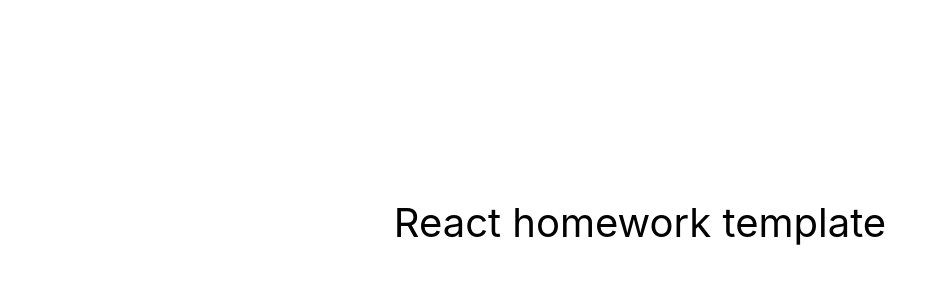
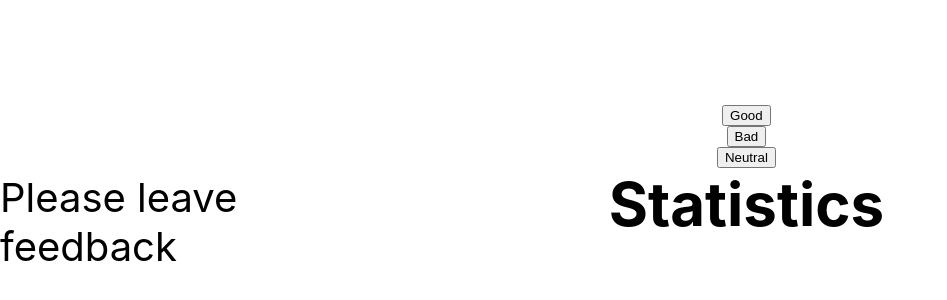
Before and after one commit to luisf756/goit-react-hw-02-feedback, a React (Create React App) app: page / in a window 1280 px wide. Shown: the part 178-478 px from the top of the page, without its empty margins (0-947 px from the left). Built offline with nearby package versions, Linux system fonts and the light colour scheme.

Commit message:
compile statistics

```diff
--- a/src/components/App.jsx
+++ b/src/components/App.jsx
@@ -1,3 +1,18 @@
+// import Statistics from "./statistics/Statistics";
+import FeedbackOptions from './feedbackOptions/FeedbackOptions'
+
+const section = {
+  width: '100vw',
+  height: '40vh',
+  margin: ' 0 auto',
+  marginBottom: '100px',
+  paddingRight: '100px',
+  display: 'flex',
+  flexDirection: 'column',
+  justifyContent: 'center',
+  alignItems: 'center',
+};
+
 export const App = () => {
   return (
     <div
@@ -10,7 +25,14 @@
         color: '#010101'
       }}
     >
-      React homework template
+      Please leave feedback
+      {/* <section style={section}>
+      <FeedbackOptions>
+      </section> */}
+      <section style={section}>
+        <FeedbackOptions  />
+        </section>
     </div>
+
   );
 };
--- /dev/null
+++ b/src/components/feedbackOptions/FeedbackOptions.jsx
@@ -0,0 +1,81 @@
+import React from 'react';
+import { Statistics } from 'components/statistics/Statistics';
+
+class FeedbackOptions extends React.Component {
+
+    state = {
+        good: 0,
+        neutral: 0,
+        bad: 0,
+      };
+
+     incrementGood = () => {
+        this.setState({ good: this.state.good + 1 });
+      };
+      incrementBad = () => {
+        this.setState({ bad: this.state.bad + 1 });
+      };
+       incrementNeutral = () => {
+        this.setState({ neutral: this.state.neutral + 1 });
+      };
+
+    render() {
+
+      return (
+        <>
+          <button onClick={this.incrementGood}>Good</button>
+          <button onClick={this.incrementBad}>Bad</button>
+          <button onClick={this.incrementNeutral}>Neutral</button>
+          <Statistics
+                state={this.state}
+                total={this.state.good + this.state.bad+ this.state.neutral}
+                posFid={(this.state.good/(this.state.good + this.state.bad+ this.state.neutral))*100}
+            ></Statistics>
+          {/* <p>Total: {this.state.good + this.state.bad+ this.state.neutral}</p> */}
+          {/* <p>Positive feedback: {(this.state.good/(this.state.good + this.state.bad+ this.state.neutral))*100} %</p>  */}
+        </>
+      );
+    }
+  }
+
+
+
+
+//   const Notification=()=>{
+//     return (<>
+//         <p>No feedback given</p>
+//         </>);
+//   };
+//   const Sstatistics = ({ state, total, posFid }) => {
+
+//     {
+//       if (total >= 1) {
+//         return (
+//           <>
+//             <h2>Statistics</h2>
+//             <p>good: {state.good}</p>
+//             <p>Neutral: {state.neutral}</p>
+//             <p>Bad: {state.bad}</p>
+//             <p>Total: {total}</p>
+//             <p>Positive feedback: {posFid} %</p>
+//           </>
+//         );
+//       } else {
+//         return (
+//           <>
+//             <h2>Statistics</h2>
+//             {/* <Notification></Notification> */}
+//           </>
+//         );
+//       }
+//     }
+
+//   };
+
+//validation with proptypes
+// Satistics.propTypes = {
+//     color: PropTypes.string.isRequired,
+//     mark:  PropTypes.string.isRequired
+//   }
+
+export default FeedbackOptions;
--- a/src/components/statistics/Statistics.jsx
+++ b/src/components/statistics/Statistics.jsx
@@ -0,0 +1,28 @@
+// import style from './Satistics.module.css';
+import React from 'react';
+
+export const Statistics = ({ state, total, posFid }) => {
+
+    {
+      if (total >= 1) {
+        return (
+          <>
+            <h2>Statistics</h2>
+            <p>good: {state.good}</p>
+            <p>Neutral: {state.neutral}</p>
+            <p>Bad: {state.bad}</p>
+            <p>Total: {total}</p>
+            <p>Positive feedback: {posFid} %</p>
+          </>
+        );
+      } else {
+        return (
+          <>
+            <h2>Statistics</h2>
+            {/* <Notification></Notification> */}
+          </>
+        );
+      }
+    }
+
+  };
```
Also changed, not shown: src/components/statistics/Satistics.module.css (added), 1 other file (tests, documents, lock files or other folders).
